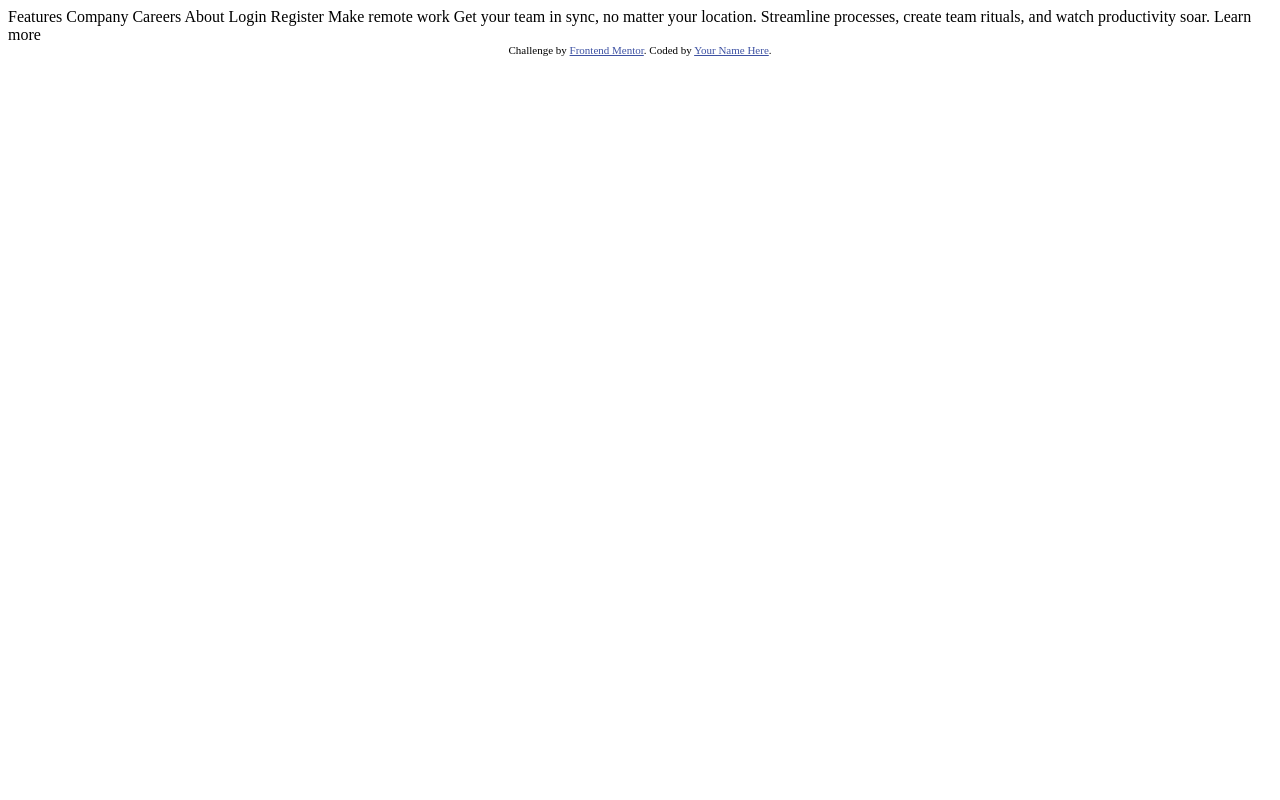
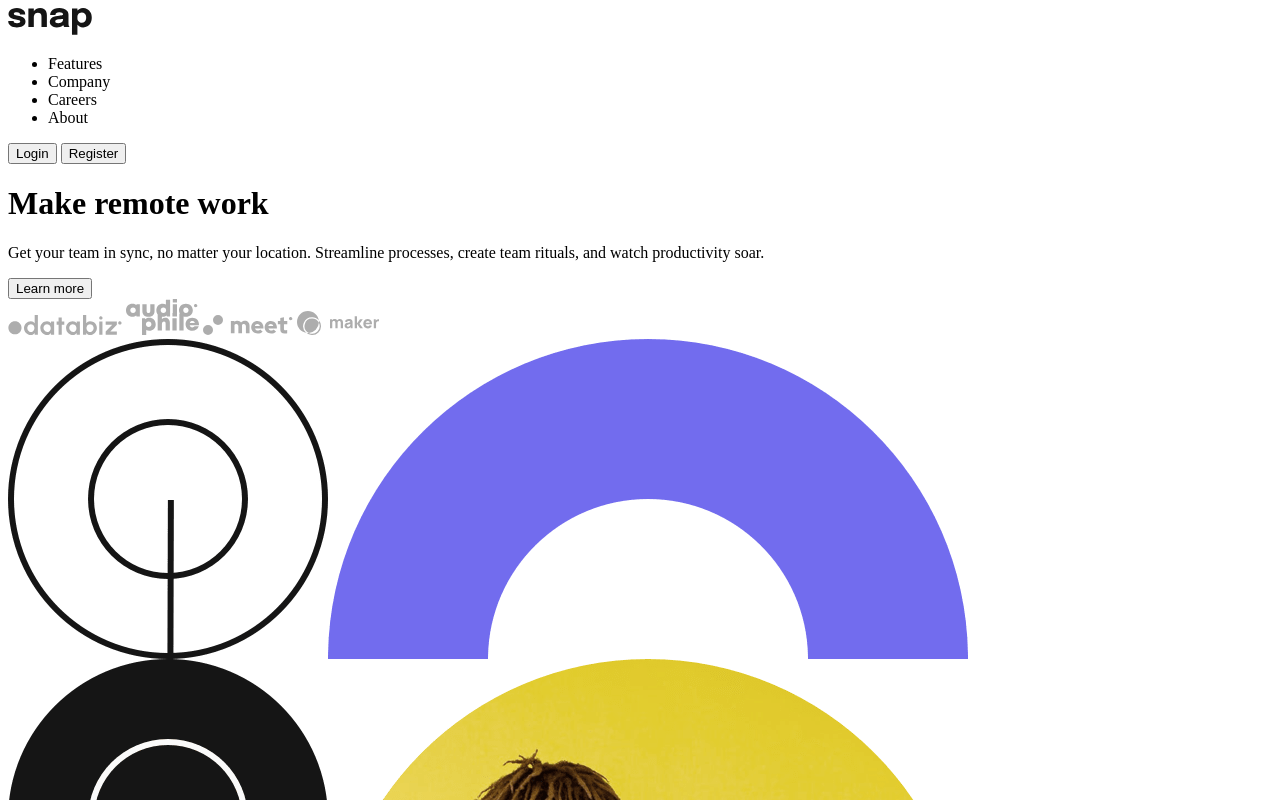
Before and after one commit to Skolpionek/IntroSection, a plain HTML site: page index.html in a window 1280 px wide. Shown: the top 800 px of the page. Drawn offline with Linux system fonts and the light colour scheme.

Commit message:
Write html

```diff
--- a/index.html
+++ b/index.html
@@ -2,38 +2,46 @@
 <html lang="en">
 <head>
   <meta charset="UTF-8">
-  <meta name="viewport" content="width=device-width, initial-scale=1.0"> <!-- displays site properly based on user's device -->
-
+  <meta name="viewport" content="width=device-width, initial-scale=1.0">
   <link rel="icon" type="image/png" sizes="32x32" href="./images/favicon-32x32.png">
-
+  <link rel="stylesheet" href="./CSS/style.css">
   <title>Frontend Mentor | Intro section with dropdown navigation</title>
-
-  <!-- Feel free to remove these styles or customise in your own stylesheet 👍 -->
-  <style>
-    .attribution { font-size: 11px; text-align: center; }
-    .attribution a { color: hsl(228, 45%, 44%); }
-  </style>
 </head>
 <body>
+  <nav>
+    <img src="/images/logo.svg" alt="logo">
+    <ul>
+      <li>Features</li>
+      <li>Company</li>
+      <li>Careers</li>
+      <li>About</li>
+    </ul>
+    <button class="login">Login</button>
+    <button class="register">Register</button>
+  </nav>
+  <header>
+    <div class="left">
+      <h1 class="title">
+        Make remote work
+      </h1>
+      <p class="subTitle">
+        Get your team in sync, no matter your location. Streamline processes,
+        create team rituals, and watch productivity soar.
+      </p>
+      <button class="learMore">Learn more</button>
+      <div class="clients">
+        <img src="./images/client-databiz.svg" alt="client databiz">
+        <img src="./images/client-audiophile.svg" alt="client audiophile">
+        <img src="./images/client-meet.svg" alt="client meet">
+        <img src="./images/client-maker.svg" alt="client maker">
+      </div>
+    </div>
+    <img class="right" src="./images/image-hero-desktop.png" alt="">
+  </header>
 
-  Features
-  Company
-  Careers
-  About
-
-  Login
-  Register
-
-  Make remote work
-
-  Get your team in sync, no matter your location. Streamline processes,
-  create team rituals, and watch productivity soar.
-
-  Learn more
-
-  <div class="attribution">
+  <footer class="attribution">
     Challenge by <a href="https://www.frontendmentor.io?ref=challenge" target="_blank">Frontend Mentor</a>.
     Coded by <a href="#">Your Name Here</a>.
-  </div>
+  </footer>
 </body>
 </html>
```
